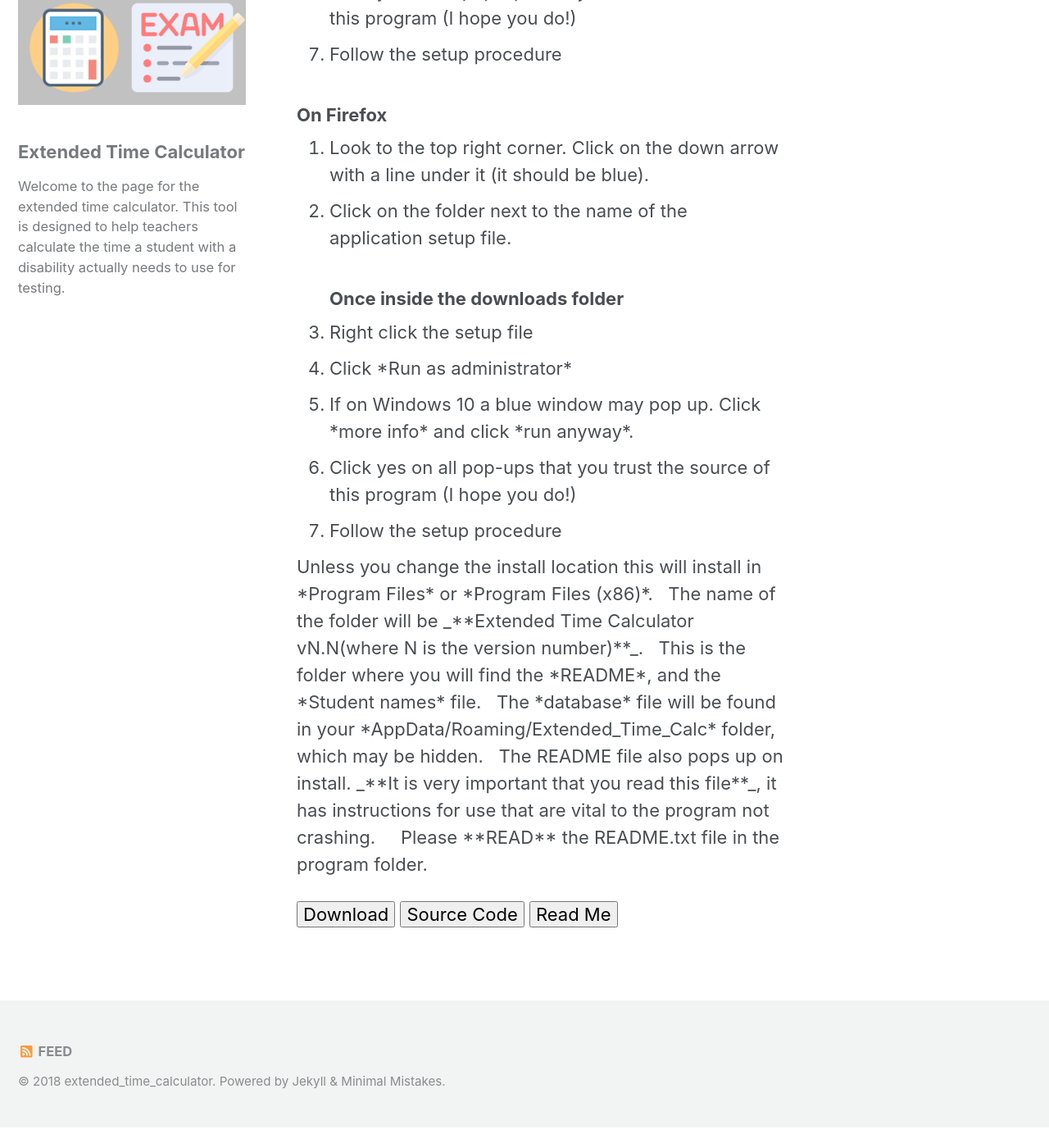
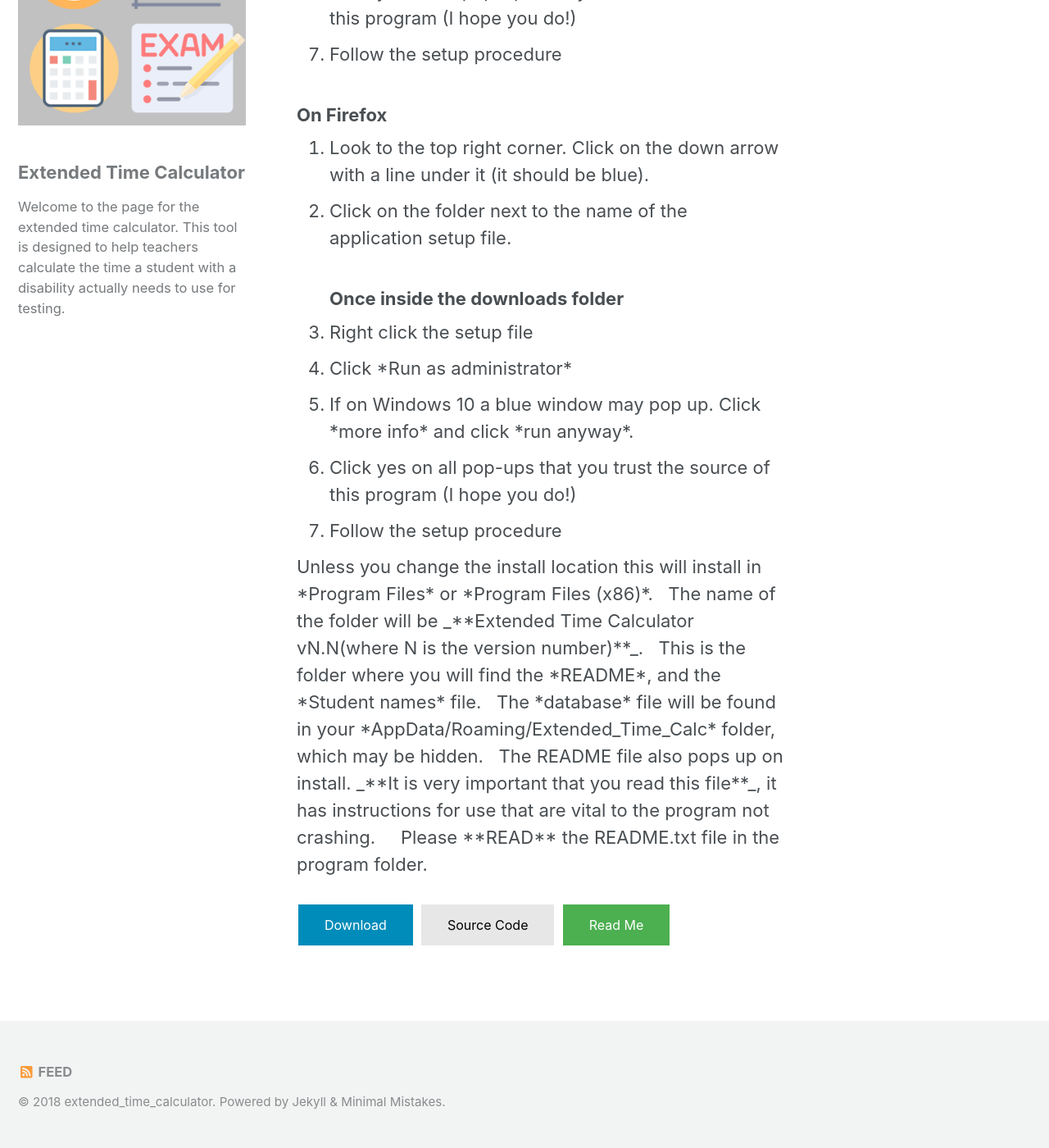
Before and after one commit to jbonz37/extended_time_calculator, a Jekyll site: the page built from index.html, in a window 1280 px wide and 1400 px high, scrolled down 1083 px. Shown: the whole window at 82% size. Built offline with Jekyll 4.4.1, drawn with Linux system fonts in a browser that asks for light colours; nearby versions of some CDN libraries; before the commit the page ends 2458 px from its top, so only the background shows below that.

Commit message:
Update index.html

```diff
--- a/index.html
+++ b/index.html
@@ -6,6 +6,26 @@ sidebar:
     image_alt: "Extended time grpahic"
     text: "Welcome to the page for the extended time calculator. This tool is designed to help teachers calculate the time a student with a disability actually needs to use for testing."
 ---
+
+<style>
+.button {
+    background-color: #4CAF50; /* Green */
+    border: none;
+    color: white;
+    padding: 15px 32px;
+    text-align: center;
+    text-decoration: none;
+    display: inline-block;
+    font-size: 16px;
+    margin: 4px 2px;
+    cursor: pointer;
+}
+
+.button2 {background-color: #008CBA;} /* Blue */
+.button3 {background-color: #f44336;} /* Red */
+.button4 {background-color: #e7e7e7; color: black;} /* Gray */
+.button5 {background-color: #555555;} /* Black */
+</style>
 <h4><font color="blue">Do you have administrator privileges on your computer? If <font color="green">Yes</font> continue below. If <font color="red">No</font>, please click <a href="https://johnboniello.github.io/exttimezip/" setup_page> here. </font></a></h4>
 
       &nbsp
@@ -64,12 +84,12 @@ sidebar:
 
 
     <a href="https://github.com/johnboniello/Extended-Time-Calculator/releases/download/v1.4-beta/extended_time_1_41_setup.exe" download>
-      <button class="w3-button w3-black w3-padding-large w3-large w3-margin-top">Download</button></a>
+      <button class="button button2">Download</button></a>
 
     <a href= "https://github.com/johnboniello/Extended-Time-Calculator" Source_Code>
-      <button  class="w3-button w3-blue w3-padding-large w3-large w3-margin-top w3-margin-left">Source Code</button></a>
+      <button  class="button button4">Source Code</button></a>
 
-      <a href="https://github.com/johnboniello/Extended-Time-Calculator/blob/master/README.md" Read_me><button  class="w3-button w3-green w3-padding-large w3-large w3-margin-top w3-margin-left">Read Me</button></a>
+      <a href="https://github.com/johnboniello/Extended-Time-Calculator/blob/master/README.md" Read_me><button  class="button">Read Me</button></a>
     </div>
   </div>
  </div>
```
